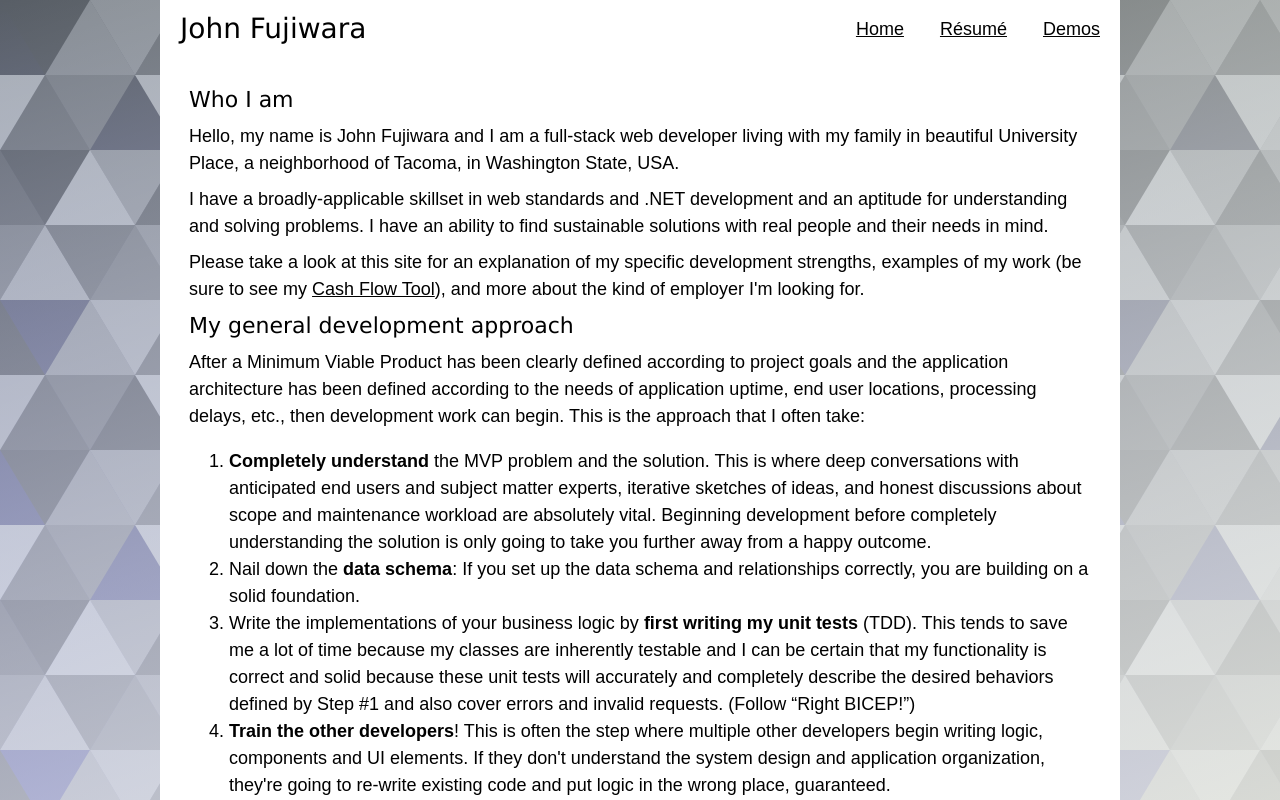
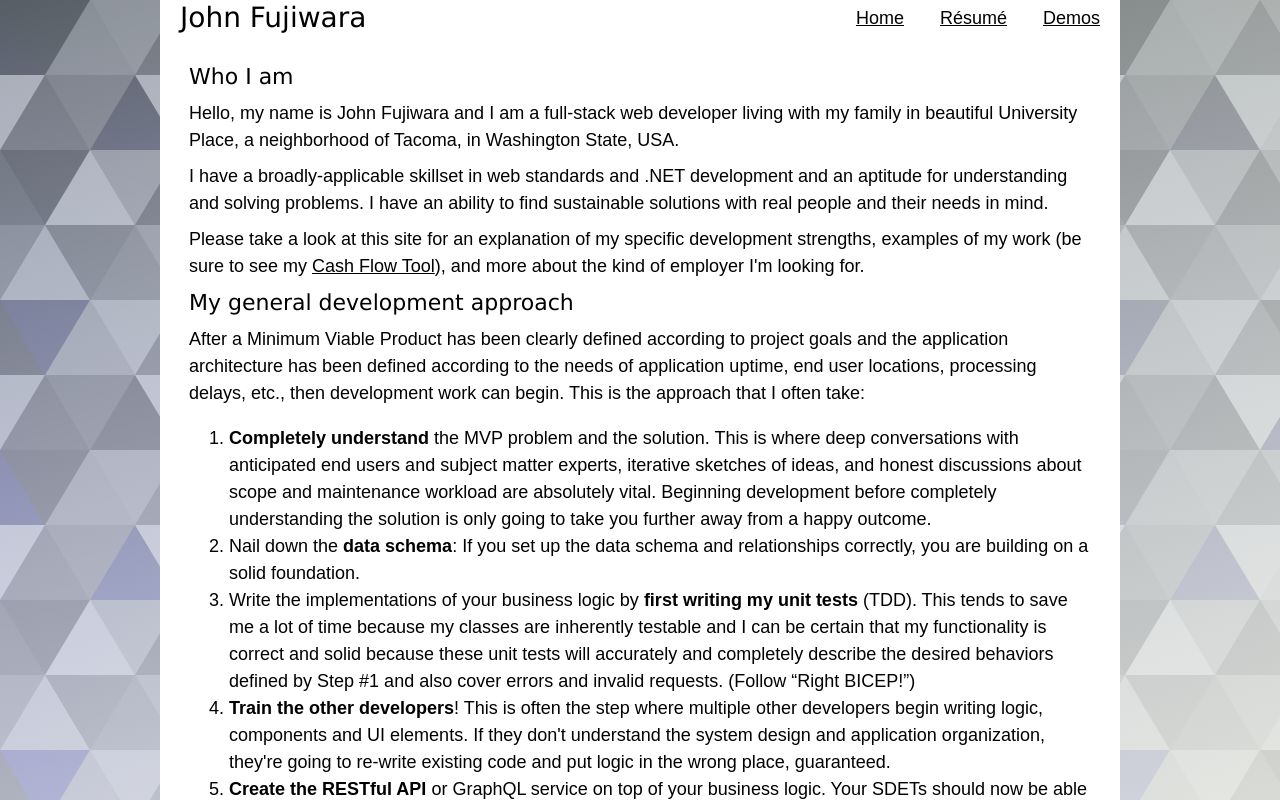
Before and after one commit to Fuji727/johnfujiwara.com, a Next.js app: page / in a window 1280 px wide. Shown: the top 800 px of the page. Built offline with nearby package versions, Linux system fonts and the light colour scheme; a web font is replaced by a local one.

Commit message:
General styling tweaks

```diff
--- a/app/jf.css
+++ b/app/jf.css
@@ -92,7 +92,7 @@ body
 {
     display: grid;
     box-sizing: content-box;
-    grid-template-rows: auto auto 2em;
+    grid-template-rows: 2em auto 2em;
     gap: 1em 0;
     padding: 0 20px;
     max-width: 920px;
```
